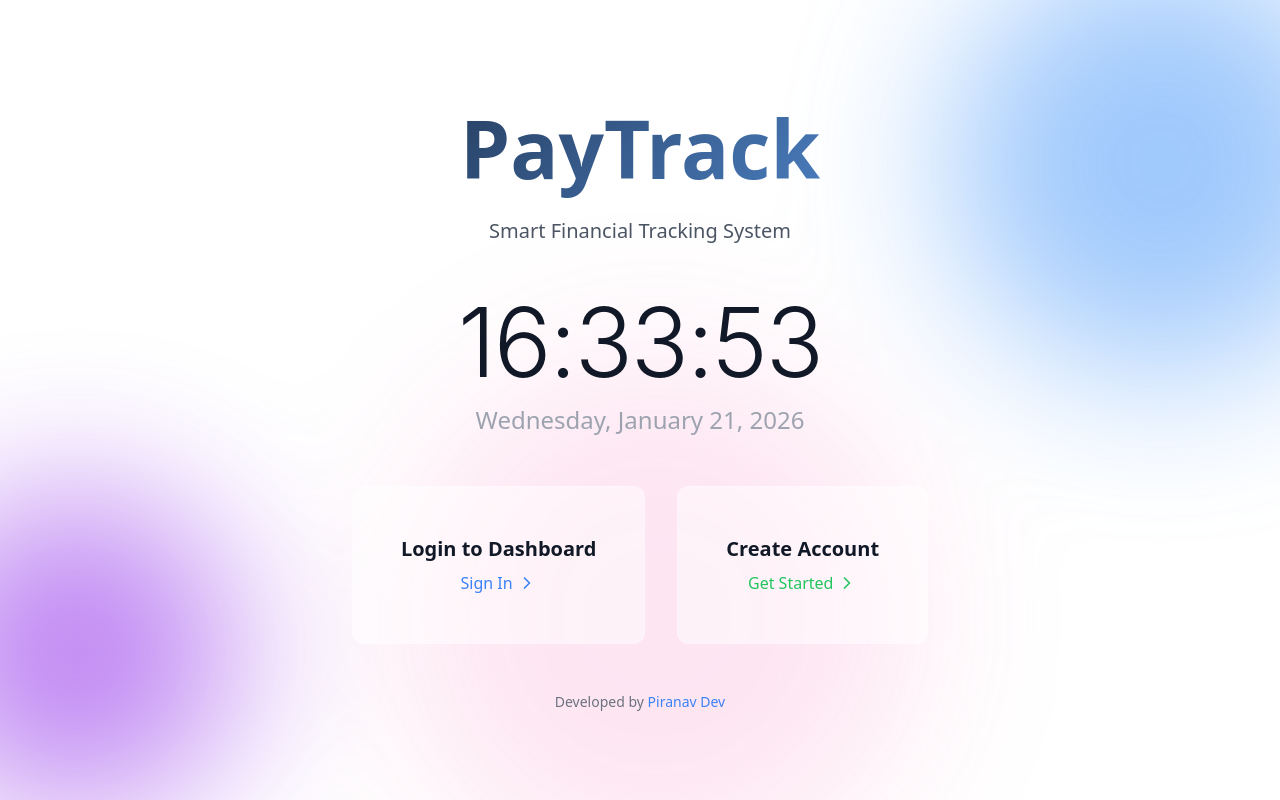
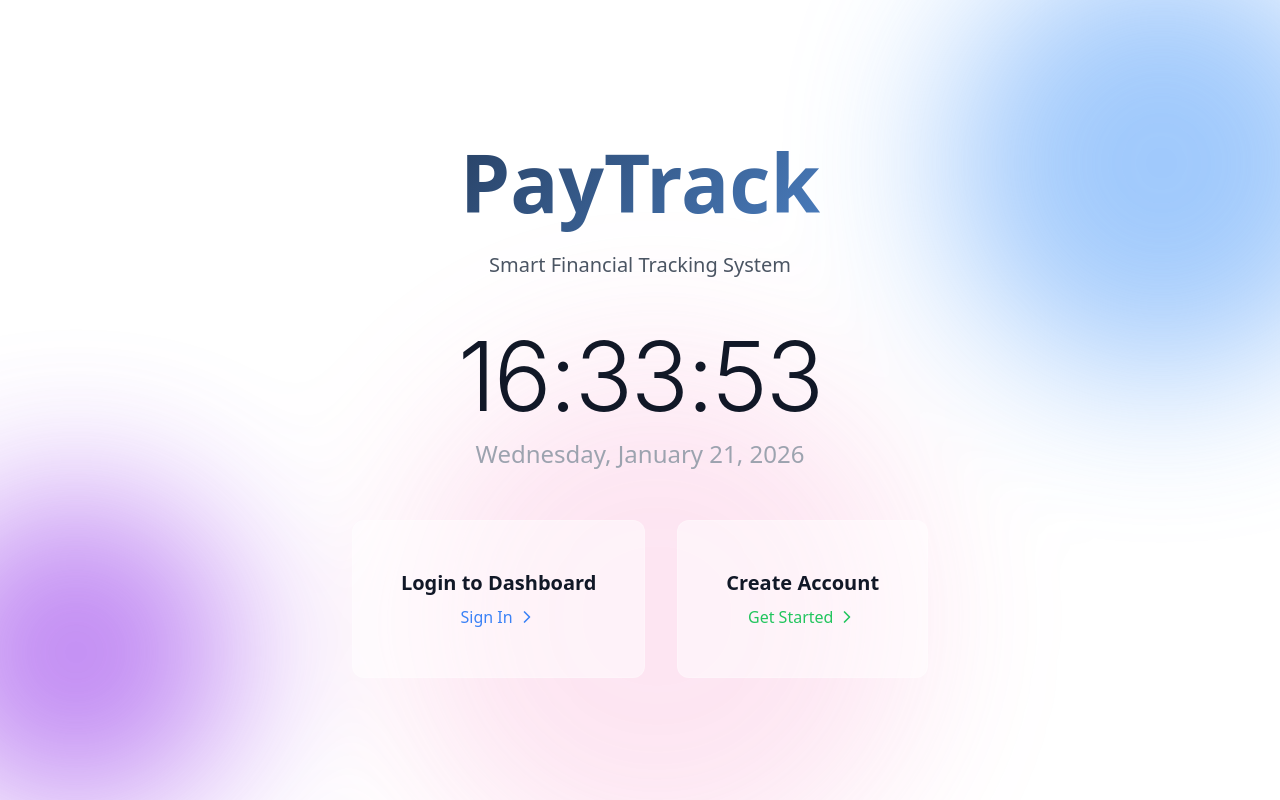
Before and after one commit to sppirana/pay-track-, a React (Vite) app in the folder frontend/: page / in a window 1280 px wide. Built offline with nearby package versions, Linux system fonts and the light colour scheme.

Commit message:
hide my name

```diff
--- a/frontend/src/components/Welcome.tsx
+++ b/frontend/src/components/Welcome.tsx
@@ -65,7 +65,7 @@ export default function Welcome() {
                         </div>
                     </button>
                 </div>
-                <div className="mt-12 text-sm text-gray-500 font-medium">
+                {/* <div className="mt-12 text-sm text-gray-500 font-medium">
                     Developed by{' '}
                     <a
                         href="https://www.linkedin.com/in/piranavansivanesan"
@@ -75,7 +75,7 @@ export default function Welcome() {
                     >
                         Piranav Dev
                     </a>
-                </div>
+                </div> */}
             </div>
         </div>
     );
```
